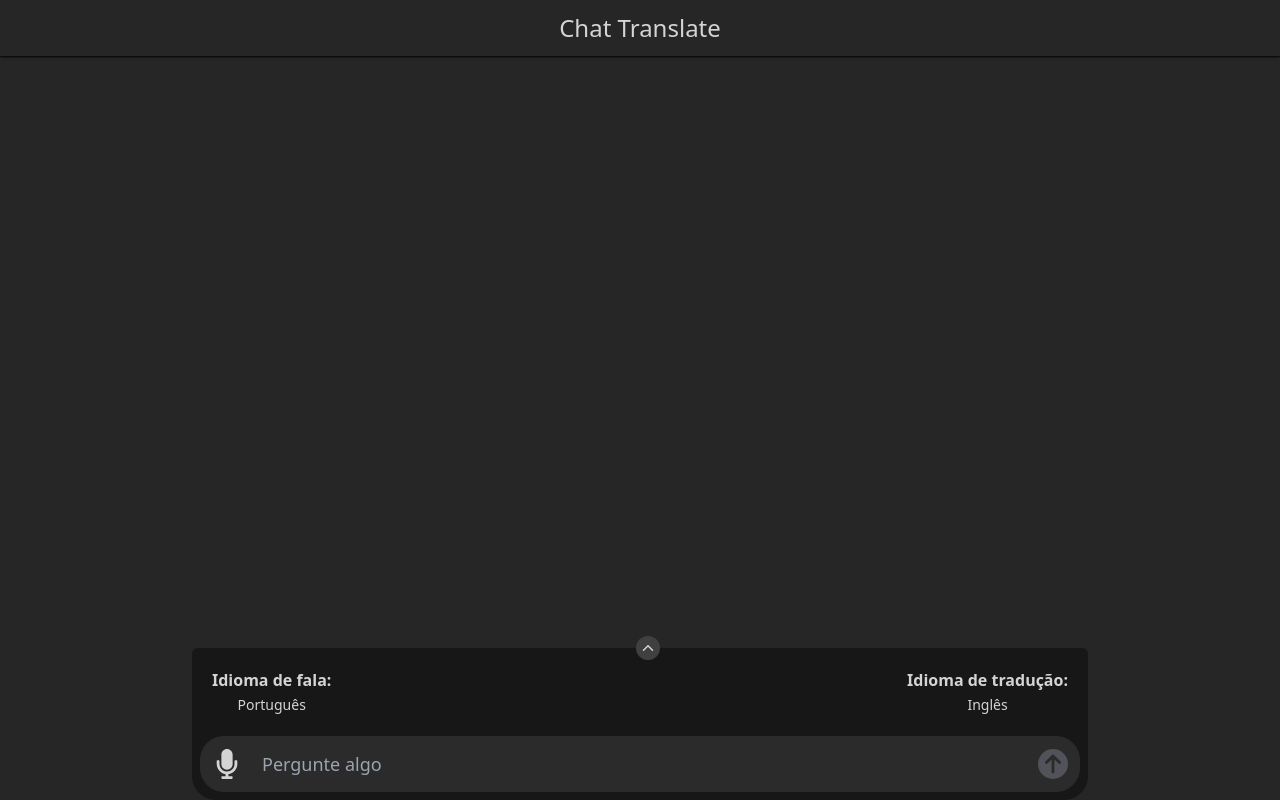
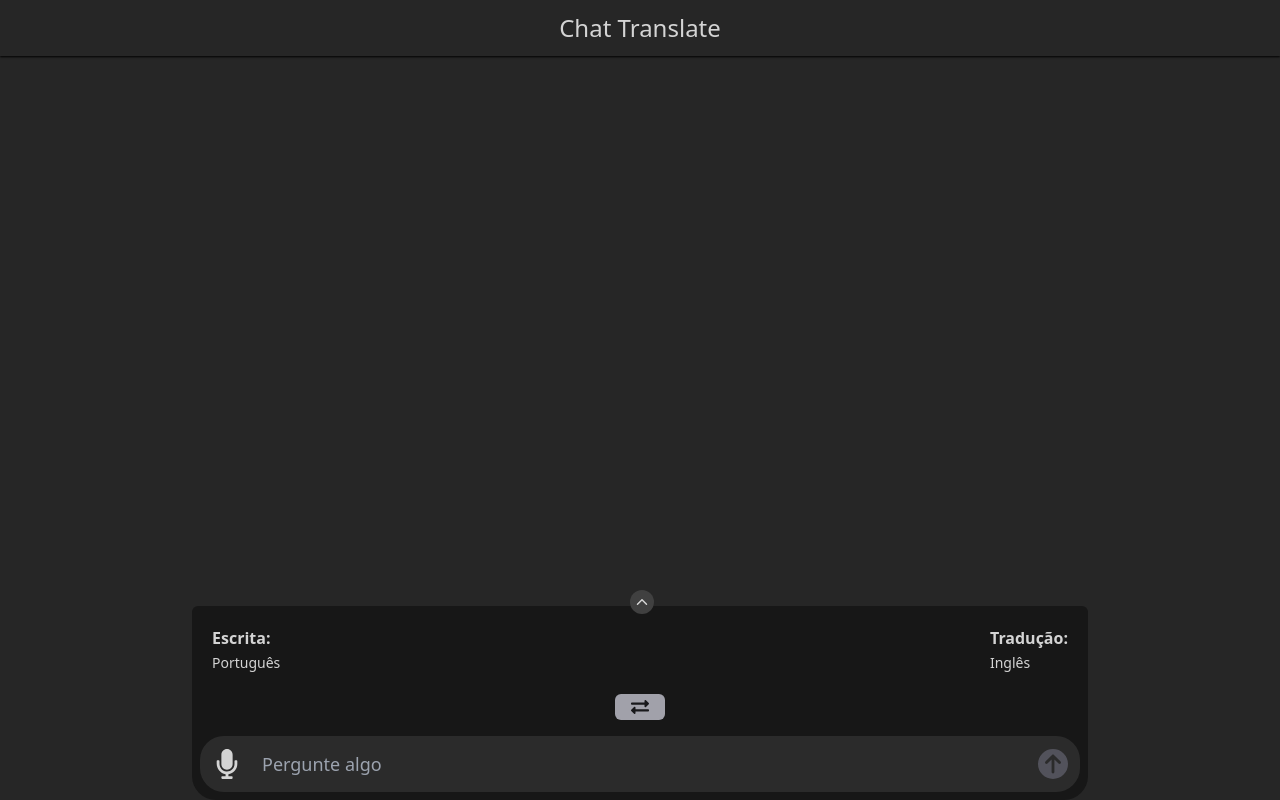
Before and after one commit to KristoferBorges/live-translator-web, a React (Vite) app in the folder front/: page / in a window 1280 px wide. Built offline with nearby package versions, Linux system fonts and the light colour scheme.

Commit message:
style: mudança na posição dos botoes

```diff
--- a/front/src/components/ChatTranslate.jsx
+++ b/front/src/components/ChatTranslate.jsx
@@ -36,7 +36,10 @@ const ChatTranslate = () => {
   }, [audioUrl, isPlaying]);
 
   return (
-    <main className="px-3 overflow-y-auto scroll-custom flex-1" ref={chatRef}>
+    <main
+      className="px-3 pb-2 overflow-y-auto scroll-custom flex-1"
+      ref={chatRef}
+    >
       <div className="w-full min-h-full flex-1 max-w-4xl m-auto flex flex-col gap-2 md:px-3 justify-end">
         {chats?.map((chat, index) => (
           <Fragment key={index}>
--- a/front/src/components/LanguageSelect.jsx
+++ b/front/src/components/LanguageSelect.jsx
@@ -117,18 +117,7 @@ const LanguageSelect = () => {
               ))}
             </div>
           </div>
-          {/* Button to change between two languages */}
-          <div className="self-center">
-            <Tooltip content="Inverter linguagens" position="top">
-              <ButtonIcon
-                icon={FaExchangeAlt}
-                className="bg-zinc-400 text-zinc-900 rounded-md py-2 px-7  uppercase font-medium my-1"
-                size={20}
-                onClick={handleInvertLanguage}
-                aria-label="inverter linguagens"
-              />
-            </Tooltip>
-          </div>
+
           <div>
             <h3 className="mb-2 font-medium">Idioma de tradução:</h3>
             {/* Input  */}
@@ -171,27 +160,33 @@ const LanguageSelect = () => {
           aria-expanded={openSelect}
           aria-label="selecionar idiomas de tradução"
         >
-          <div>
-            <h3 className="font-bold text-sm md:text-base">Idioma de fala:</h3>
-            <span className="text-xs text-left md:text-sm">
-              {langChoice.prefer.name}
-            </span>
+          <div className="text-left">
+            <h3 className="font-bold text-sm md:text-base">Escrita:</h3>
+            <span className="text-xs md:text-sm">{langChoice.prefer.name}</span>
           </div>
           <IoIosArrowUp
             size={24}
-            className="data-[rotate=true]:rotate-180 duration-200 self-start ml-2 absolute -top-5 left-1/2 -translate-x-1/2 bg-neutral-700 rounded-full p-1 -z-10"
-            data-rotate={openSelect}
+            className="self-start ml-2 absolute -top-6 left-1/2 -translate-x-3/4 bg-neutral-700 rounded-full p-1 -z-10"
           />
-          <div>
-            <h3 className="font-bold text-sm  md:text-base">
-              Idioma de tradução:
-            </h3>
+          <div className="text-left">
+            <h3 className="font-bold text-sm  md:text-base">Tradução:</h3>
             <span className="text-xs md:text-sm ">
               {langChoice.response.name}
             </span>
           </div>
         </button>
       </Tooltip>
+      {/* Button to change between two languages */}
+      <div className="flex justify-center py-1">
+        <Tooltip content="Inverter linguagens" position="top">
+          <ButtonIcon
+            icon={FaExchangeAlt}
+            className="bg-zinc-400 text-zinc-900 rounded-md py-1 px-4  uppercase font-medium my-1 text-lg"
+            onClick={handleInvertLanguage}
+            aria-label="inverter linguagens"
+          />
+        </Tooltip>
+      </div>
     </article>
   );
 };
```
